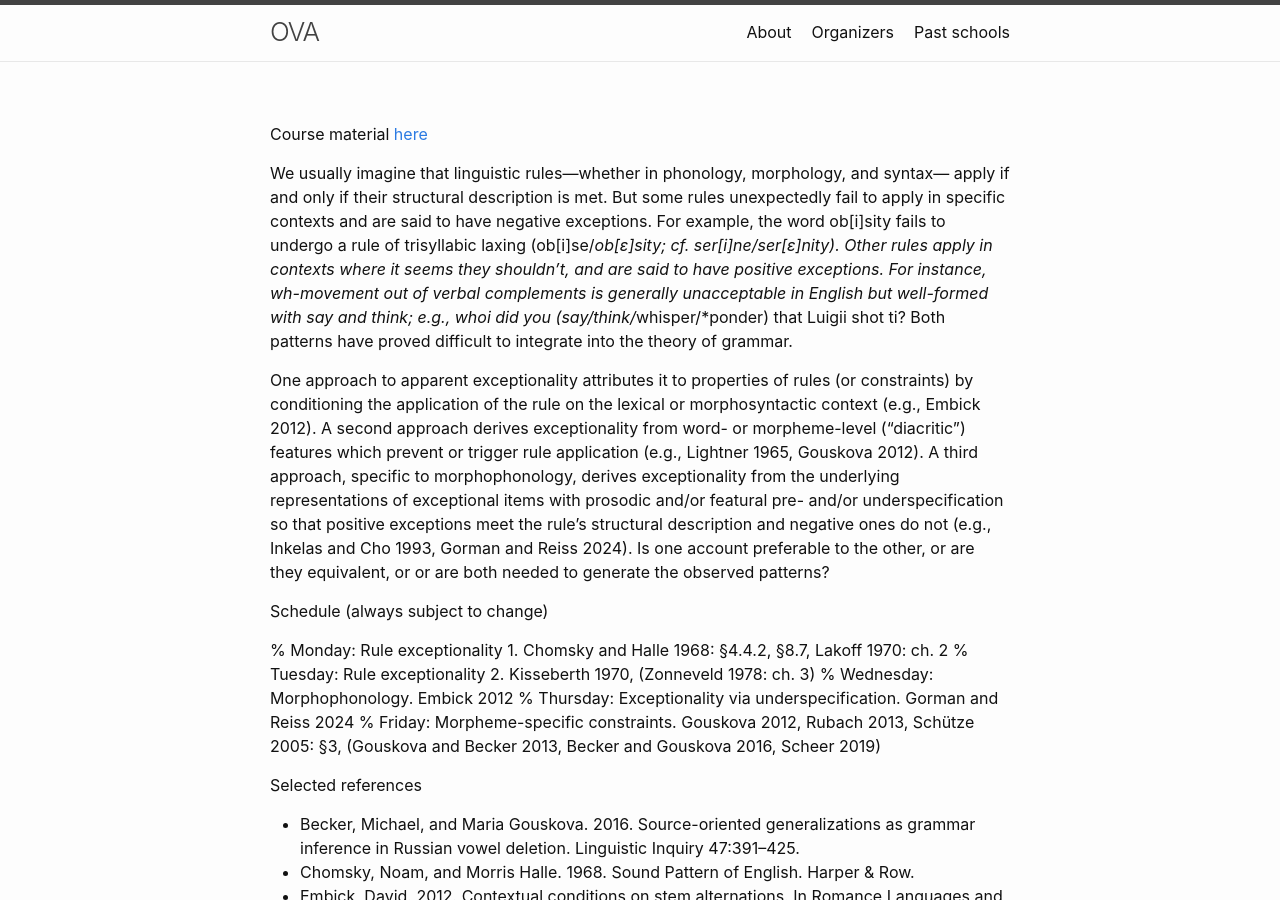
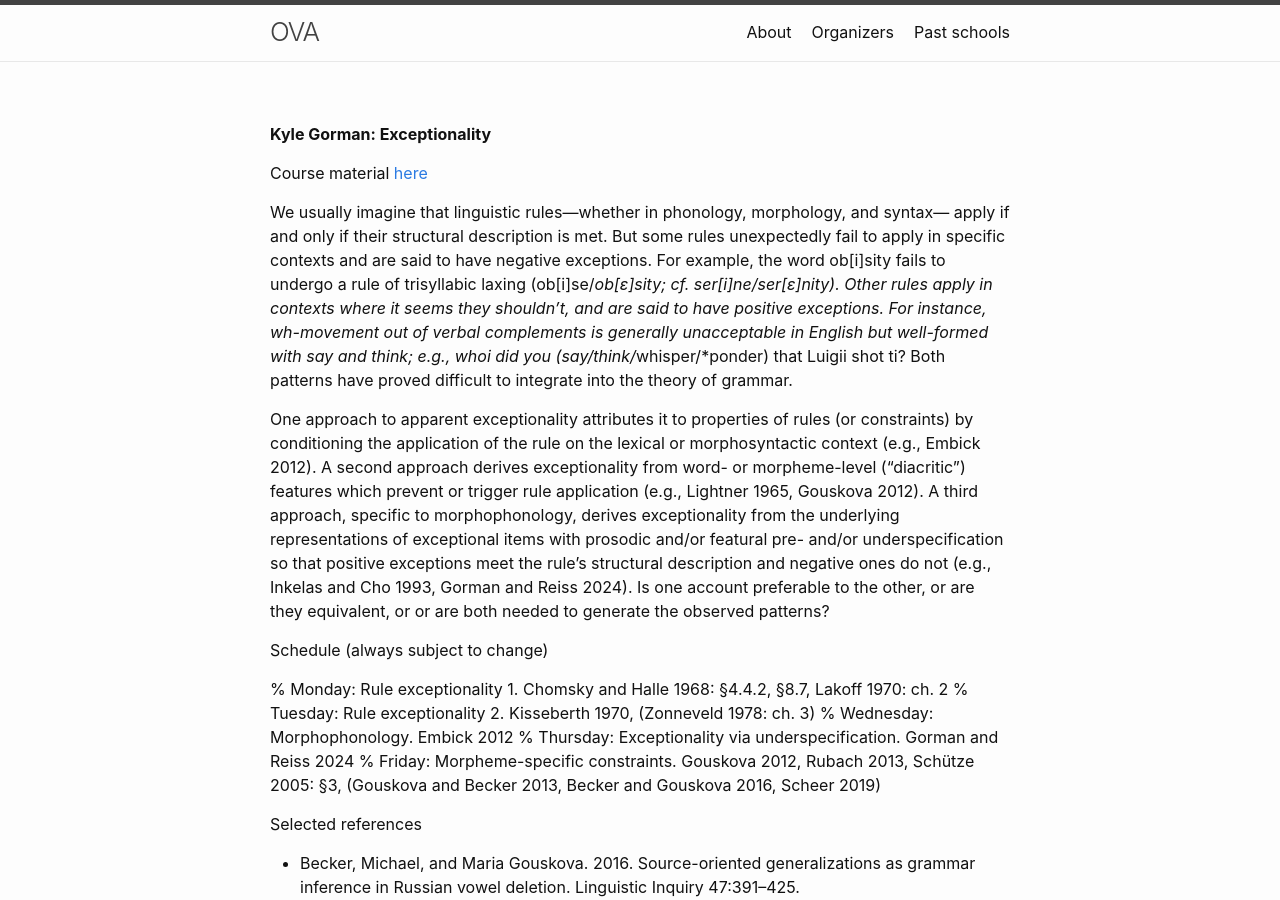
Before and after one commit to ovaschool/ovaschool.github.io, a Jekyll site: the page built from staticpages/oldprograms/zagreb2025-cs/gorman-exceptionality.md, in a window 1280 px wide and 900 px high. Built offline with Jekyll 4.4.1, drawn with Linux system fonts in a browser that asks for light colours; our own code applies the rules of GitHub Pages for plain Markdown files.

Commit message:
Update gorman-exceptionality.md

```diff
--- a/staticpages/oldprograms/zagreb2025-cs/gorman-exceptionality.md
+++ b/staticpages/oldprograms/zagreb2025-cs/gorman-exceptionality.md
@@ -3,6 +3,7 @@ layout: page
 title: Kyle Gorman: Exceptionality
 permalink: /gormanexceptionality/
 ---
+**Kyle Gorman: Exceptionality**<br/>
 
 Course material [here](https://wellformedness.com/courses/exceptionality/)<br/>
 
```
